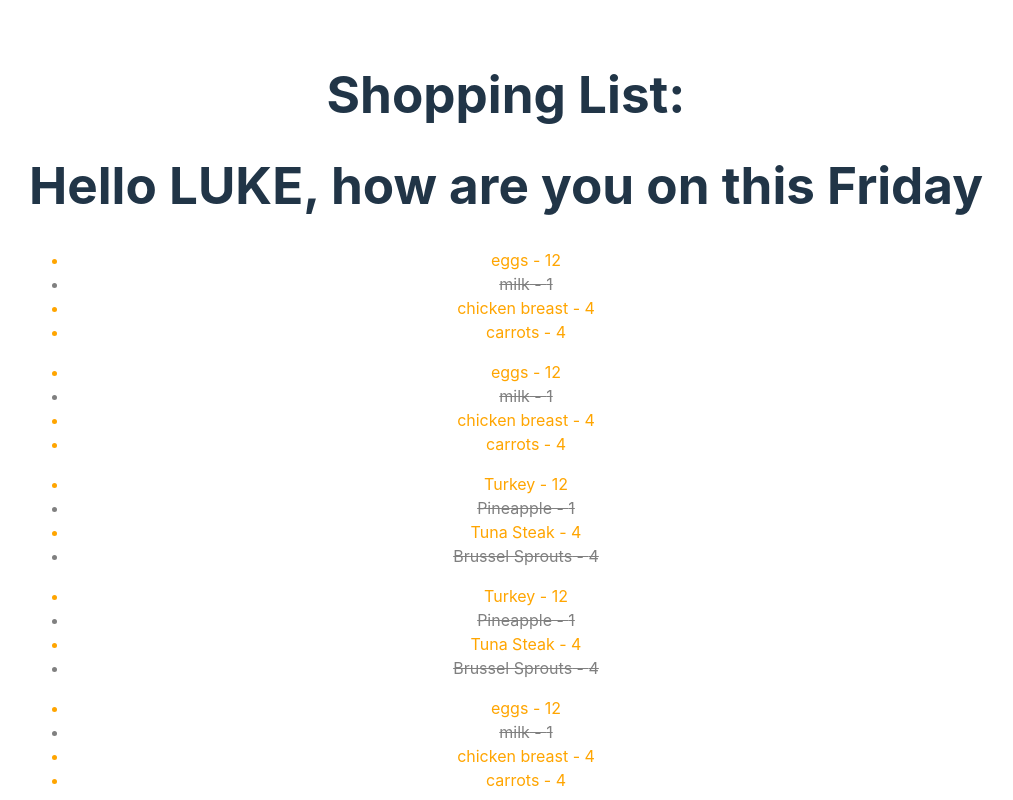
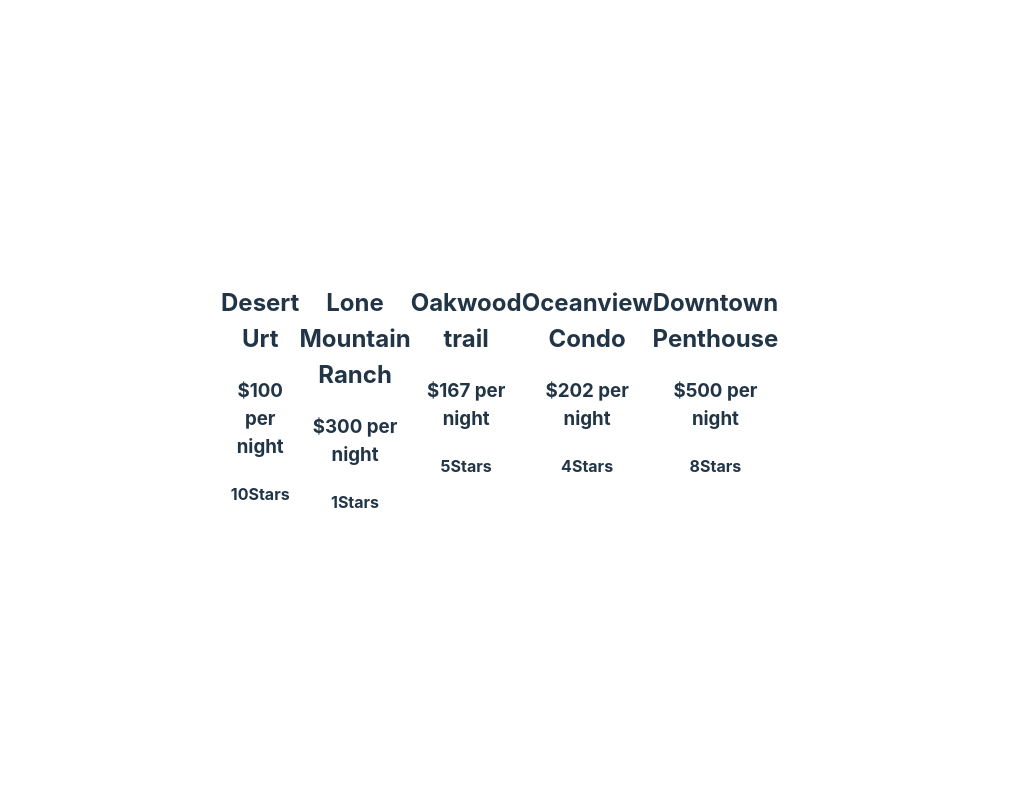
Before and after one commit to LRSORRENTI/REACT-CS-WDB, a React (Vite) app in the folder 03-ShoppingList/: page / in a window 1280 px wide. Shown: the top 800 px of the page, without its empty margins (134-1147 px from the left). Built offline with nearby package versions, Linux system fonts and the light colour scheme.

Commit message:
Added propertyListItem component

```diff
--- a/03-ShoppingList/App.jsx
+++ b/03-ShoppingList/App.jsx
@@ -3,12 +3,14 @@ import ShoppingList from './src/components/ShoppingList'
 import Header from './src/components/Header'
 import FooterJSX from './src/components/Footer'
 import Greeter from './src/components/Greeter'
+import PropertyList from './src/components/PropertyList'
 
 const data = [
-  {id: 1, name: "eggs", quantity: 12, completed: false},
-  {id: 2, name: "milk", quantity: 1, completed: true},
-  {id: 3, name: "chicken breast", quantity: 4, completed: false},
-  {id: 4, name: "carrots", quantity: 4, completed: false}
+  {id: 1, name: "Desert Urt", rating: 10, price: 100},
+  {id: 2, name: "Lone Mountain Ranch", rating: 1, price: 300},
+  {id: 3, name: "Oakwood trail", rating: 5 , price: 167},
+  {id: 4, name: "Oceanview Condo", rating: 4, price: 202},
+  {id: 5, name: "Downtown Penthouse", rating: 8, price: 500}
 ]
 const dataTwo = [
   {id: 1, name: "Turkey", quantity: 12, completed: false},
@@ -27,12 +29,13 @@ export default function App() {
 
  return (
   <div>
-    <Header />
+    <PropertyList properties={data}/>
+    {/* <Header />
     <Greeter person={"LUKE"} day={"Friday"}/>
     <ShoppingList items={data}/>
     <ShoppingList items={dataTwo}/>
     <ShoppingList items={data}/>
-    <FooterJSX/>
+    <FooterJSX/> */}
     </div>
   )
 }
--- /dev/null
+++ b/03-ShoppingList/src/components/PropertyList.jsx
@@ -0,0 +1,29 @@
+import PropertyListItem from "./PropertyListItem";
+
+export default function PropertyList({ properties }) {
+  const styles = {
+    display: "inline-block",
+    width: '500px',
+    marginRight: '150px'
+  };
+
+  const listStyles = {
+    display: 'flex', // Set display to flex
+    flexDirection: 'row' // Set flex-direction to row
+  };
+
+  return (
+    <div style={styles}>
+      <ul style={listStyles}>
+        {properties.map((property) => (
+          <PropertyListItem
+            key={property.id}
+            name={property.name}
+            rating={property.rating}
+            price={property.price}
+          />
+        ))}
+      </ul>
+    </div>
+  );
+}
--- /dev/null
+++ b/03-ShoppingList/src/components/PropertyListItem.jsx
@@ -0,0 +1,12 @@
+export default function PropertyListItem({ id, name, rating, price }) {
+
+    return (
+        <div className="Property">
+          <h2>{name}</h2>
+          <h3>${price} per night</h3>
+          <h4>{rating}Stars</h4>
+          </div>
+
+
+    );
+  }
```
